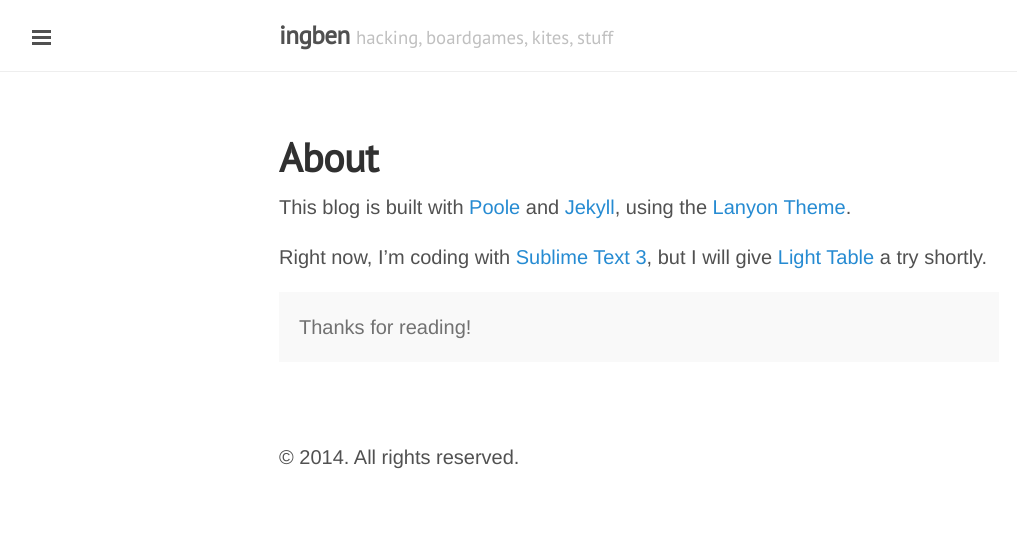
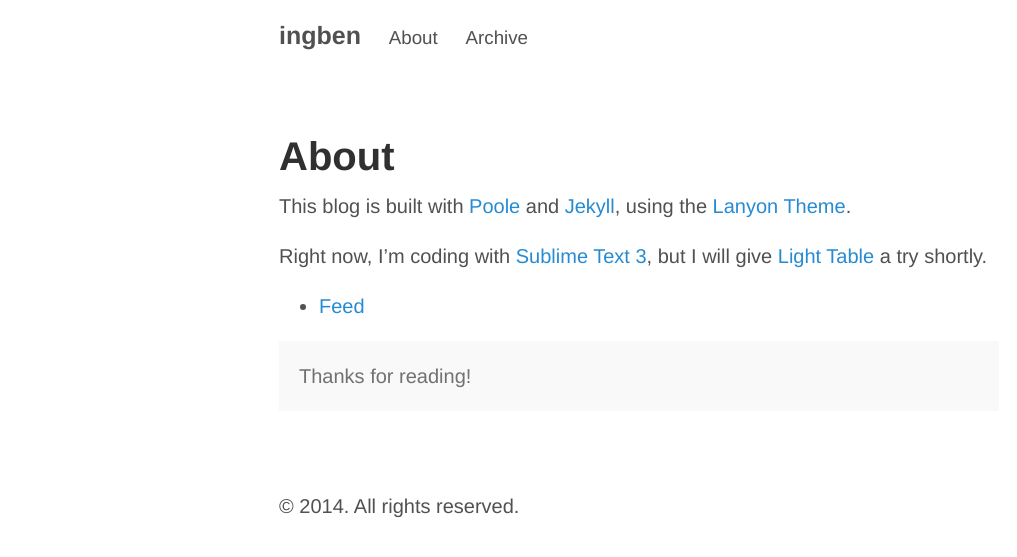
Before and after one commit to gitter-badger/ingben.github.io, a Jekyll site: the page built from about.md, in a window 1280 px wide. Shown: the top 557 px of the page, without its empty margins (1-1018 px from the left). Built offline with Jekyll 4.4.1, drawn with Linux system fonts in a browser that asks for light colours; Markdown is read by kramdown in place of the engine named in the settings.

Commit message:
Remove sidebar from theme

```diff
--- a/_config.yml
+++ b/_config.yml
@@ -15,6 +15,7 @@ paginate:         5
 
 author:
   name:           'Ingo Bente'
+  email:           'ingo.bente@gmail.com'
 
 # Custom vars
 version:          0.0.1
--- a/_includes/head.html
+++ b/_includes/head.html
@@ -14,14 +14,14 @@
   </title>
 
   <!-- CSS -->
-  <link rel="stylesheet" href="/public/css/lanyon.css">
+  <!-- <link rel="stylesheet" href="/public/css/lanyon.css"> -->
   <link rel="stylesheet" href="/public/css/poole.css">
   <link rel="stylesheet" href="/public/css/syntax.css">
-  <link rel="stylesheet" href="http://fonts.googleapis.com/css?family=PT+Serif:400,400italic,700|PT+Sans:400">
+  <!-- <link rel="stylesheet" href="http://fonts.googleapis.com/css?family=PT+Serif:400,400italic,700|PT+Sans:400"> -->
 
   <!-- Icons -->
-  <link rel="apple-touch-icon-precomposed" sizes="144x144" href="{{ site.baseurl }}public/apple-touch-icon-144-precomposed.png">
-  <link rel="shortcut icon" href="{{ site.baseurl }}public/favicon.ico">
+  <link rel="apple-touch-icon-precomposed" sizes="144x144" href="/public/apple-touch-icon-144-precomposed.png">
+  <link rel="shortcut icon" href="/public/favicon.ico">
 
   <!-- RSS -->
   <link rel="alternate" type="application/rss+xml" title="RSS" href="/atom.xml">
--- a/_includes/sidebar.html
+++ /dev/null
@@ -1,39 +0,0 @@
-<!-- Target for toggling the sidebar `.sidebar-checkbox` is for regular
-     styles, `#sidebar-checkbox` for behavior. -->
-<input type="checkbox" class="sidebar-checkbox" id="sidebar-checkbox">
-
-<!-- Toggleable sidebar -->
-<div class="sidebar" id="sidebar">
-  <div class="sidebar-item">
-    <p>{{ site.description }}</p>
-  </div>
-
-  <nav class="sidebar-nav">
-    <a class="sidebar-nav-item{% if page.url == site.baseurl %} active{% endif %}" href="/">Home</a>
-
-    {% comment %}
-      The code below dynamically generates a sidebar nav of pages with
-      `layout: page` in the front-matter. See readme for usage.
-    {% endcomment %}
-
-    {% assign pages_list = site.pages %}
-    {% for node in pages_list %}
-      {% if node.title != null %}
-        {% if node.layout == "page" %}
-          <a class="sidebar-nav-item{% if page.url == node.url %} active{% endif %}" href="{{ node.url }}">{{ node.title }}</a>
-        {% endif %}
-      {% endif %}
-    {% endfor %}
-
-    <!-- <a class="sidebar-nav-item" href="{{ site.github.repo }}/archive/v{{ site.version }}.zip">Download</a> -->
-    <a class="sidebar-nav-item" href="{{ site.github }}">GitHub</a>
-    <!-- <a class="sidebar-nav-item" href="{{ site.archive }}">Archive</a> -->
-    <!-- <span class="sidebar-nav-item">Currently v{{ site.version }}</span> -->
-  </nav>
-
-  <div class="sidebar-item">
-    <p>
-      &copy; {{ site.time | date: '%Y' }}. All rights reserved.
-    </p>
-  </div>
-</div>
--- a/_layouts/default.html
+++ b/_layouts/default.html
@@ -5,21 +5,23 @@
 
   <body>
 
-    {% include sidebar.html %}
+      <div class="container content">
+        <div class="masthead">
+            <h3 class="masthead-title">
+              <a href="/" title="Home">{{ site.title }}</a>
 
-    <!-- Wrap is the content to shift when toggling the sidebar. We wrap the
-         content to avoid any CSS collisions with our real content. -->
-    <div class="wrap">
-      <div class="masthead">
-        <div class="container">
-          <h3 class="masthead-title">
-            <a href="/" title="Home">{{ site.title }}</a>
-            <small>{{ site.tagline }}</small>
-          </h3>
+              {% assign pages_list = site.pages %}
+              {% for node in pages_list %}
+                {% if node.title != null %}
+                  {% if node.layout == "page" %}
+                    &nbsp;&nbsp;&nbsp;<small><a href="{{ node.url }}">{{ node.title }}</a></small>
+                  {% endif %}
+                {% endif %}
+              {% endfor %}
+
+            </h3>
         </div>
-      </div>
 
-      <div class="container content">
         {{ content }}
 
         {% include comments.html %}
@@ -31,8 +33,5 @@
         </div>
       </div>
 
-      <label for="sidebar-checkbox" class="sidebar-toggle"></label>
-    </div>
-
   </body>
 </html>
--- a/about.md
+++ b/about.md
@@ -7,6 +7,8 @@ This blog is built with [Poole](https://github.com/poole) and [Jekyll](http://je
 
 Right now, I'm coding with [Sublime Text 3](http://sublimetext.com/3), but I will give [Light Table](http://www.lighttable.com/) a try shortly.
 
+* [Feed](/atom.xml)
+
 <p class="message">
   Thanks for reading!
 </p>
```
